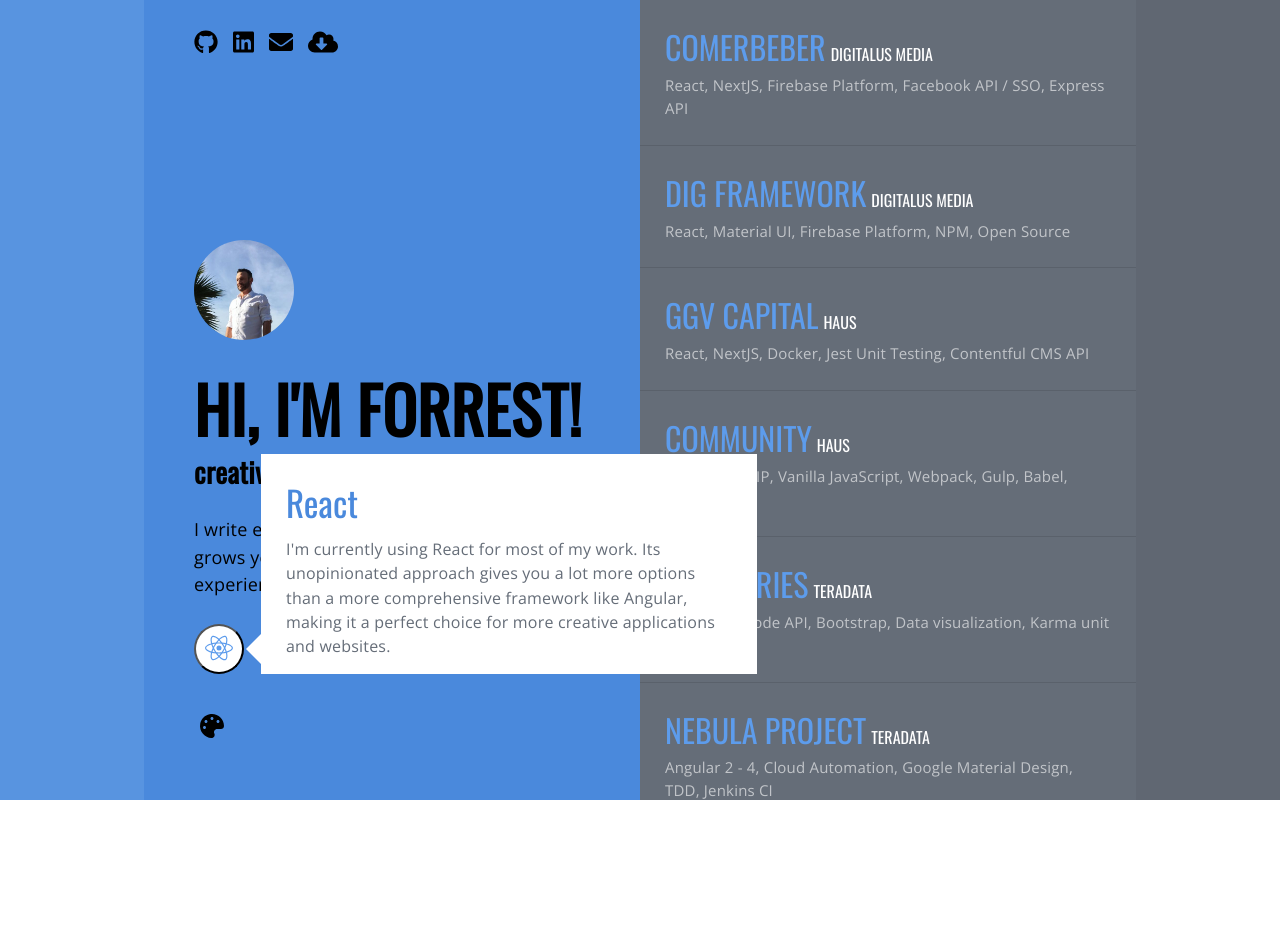
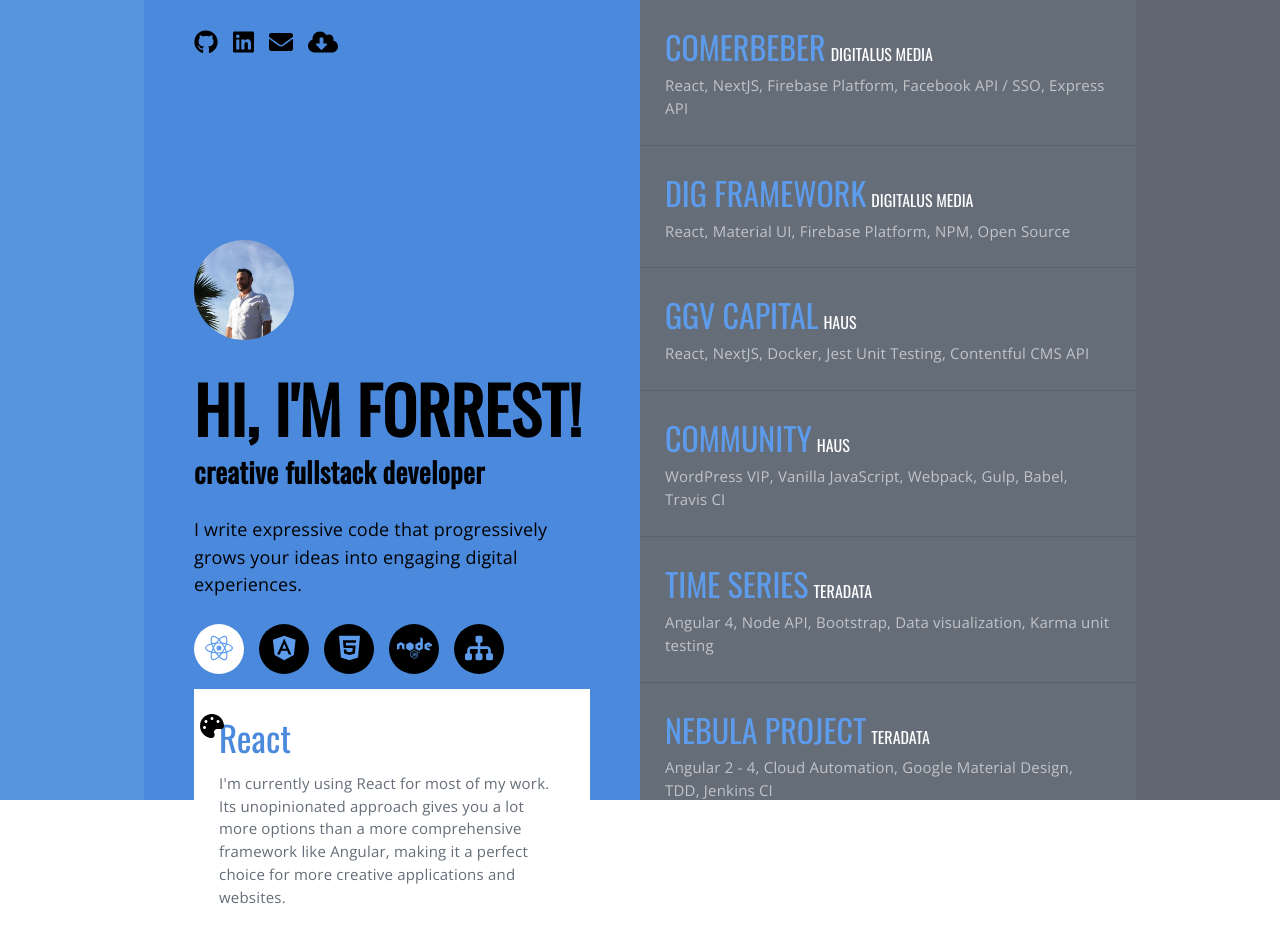
Before and after one commit to forrestLyman/forrestLyman.github.io, a React app: page / in a window 1280 px wide. Both pictures are taken after a click on the button 219 px from the left and 648 px from the top of the page. Shown: the top 942 px of the page. Before the commit the page ends 800 px from the top, so only its background shows below. Built offline with nearby package versions, Linux system fonts and the light colour scheme.

Commit message:
finishes first draft of skills

```diff
--- a/src/components/ui/Skills/Skills.jsx
+++ b/src/components/ui/Skills/Skills.jsx
@@ -26,7 +26,7 @@
     constructor(props) {
         super(props);
         this.state = {
-            detail: 'node'
+            detail: false
         }
         this.setWrapperRef = this.setWrapperRef.bind(this);
         this.handleClickOutside = this.handleClickOutside.bind(this);
@@ -64,8 +64,9 @@
                     <div className={styles.skills} ref={this.setWrapperRef}>
                         {this.reactSkill(theme)}
                         {this.angularSkill(theme)}
+                        {this.htmlSkill(theme)}
                         {this.nodeSkill(theme)}
-                        {this.teamSkill(theme)}
+                        {this.workflowSkill(theme)}
 
 
                     </div>
@@ -75,12 +76,13 @@
     }
 
     reactSkill = (theme) => {
+        const active = this.state.detail === 'react';
         return (
-            <div className={styles.skill}>
+            <div className={active ? styles.skillActive : styles.skill}>
                 <button className={theme.color.light} onClick={() => this.setView('react')}>
                     <FontAwesomeIcon icon={faReact} />
                 </button>
-                <div className={this.state.detail === 'react' ? styles.detailOpen : styles.detail}>
+                <div className={active ? styles.detailOpen : styles.detail}>
                     <div className={styles.detailBody}>
                         <h2 className={theme.color.dark}>React</h2>
                         <p>I'm currently using React for most of my work. Its unopinionated approach gives you a lot
@@ -94,16 +96,37 @@
     }
 
     angularSkill = (theme) => {
+        const active = this.state.detail === 'angular';
         return (
-            <div className={styles.skill}>
+            <div className={active ? styles.skillActive : styles.skill}>
                 <button className={theme.color.light} onClick={() => this.setView('angular')}>
                     <FontAwesomeIcon icon={faAngular} />
                 </button>
-                <div className={this.state.detail === 'angular' ? styles.detailOpen : styles.detail}>
+                <div className={active ? styles.detailOpen : styles.detail}>
                     <div className={styles.detailBody}>
                         <h2 className={theme.color.dark}>Angular</h2>
-                        <p>I focused exclusively on Angular and TypeScript development for a number of years, working on a daily basis
-                            with Angular 1-5. Its an amazing platform for building enterprise browser applications.</p>
+                        <p>I focused exclusively on Angular and TypeScript development for a number of years, working
+                            with Angular 1-5 on a daily basis. Its an amazing platform for building enterprise browser applications.</p>
+                    </div>
+                </div>
+            </div>
+        )
+    }
+
+    htmlSkill = (theme) => {
+        const active = this.state.detail === 'html';
+        return (
+            <div className={active ? styles.skillActive : styles.skill}>
+                <button className={theme.color.light} onClick={() => this.setView('html')}>
+                    <FontAwesomeIcon icon={faHtml5} />
+                </button>
+                <div className={active ? styles.detailOpen : styles.detail}>
+                    <div className={styles.detailBody}>
+                        <h2 className={theme.color.dark}>HTML5</h2>
+                        <p>
+                            I always try to utilize core HTML5 / JavaScript functionality whenever posssible, since it
+                            makes the code much more performant, portable and easier to integrate.
+                        </p>
                     </div>
                 </div>
             </div>
@@ -111,12 +134,13 @@
     }
 
     nodeSkill = (theme) => {
+        const active = this.state.detail === 'node';
         return (
-            <div className={styles.skill}>
+            <div className={active ? styles.skillActive : styles.skill}>
                 <button className={theme.color.light} onClick={() => this.setView('node')}>
                     <FontAwesomeIcon icon={faNode} />
                 </button>
-                <div className={this.state.detail === 'node' ? styles.detailOpen : styles.detail}>
+                <div className={active ? styles.detailOpen : styles.detail}>
                     <div className={styles.detailBody}>
                         <h2 className={theme.color.dark}>Node / Express</h2>
                         <p>JavaScript is my language of choice for custom API development, cloud functions, and server side rendering.
@@ -130,18 +154,20 @@
         )
     }
 
-    teamSkill = (theme) => {
+    workflowSkill = (theme) => {
+        const active = this.state.detail === 'workflow';
         return (
-            <div className={styles.skill}>
-                <button className={theme.color.light} onClick={() => this.setView('team')}>
+            <div className={active ? styles.skillActive : styles.skill}>
+                <button className={theme.color.light} onClick={() => this.setView('workflow')}>
                     <FontAwesomeIcon icon={faSitemap} />
                 </button>
-                <div className={this.state.detail === 'team' ? styles.detailOpen : styles.detail}>
+                <div className={active ? styles.detailOpen : styles.detail}>
+                    <div className={styles.tabArrow}></div>
                     <div className={styles.detailBody}>
-                        <h2 className={theme.color.dark}>React</h2>
-                        <p>I'm currently using React for most of my work. Its unopinionated approach gives you a lot
-                            more options than a more comprehensive framework like Angular, making it a perfect
-                            choice for creative applications.
+                        <h2 className={theme.color.dark}>Workflow</h2>
+                        <p>
+                            I have years of experience integrating with client workflow. When its my choice I use a combination of Jira, Trello,
+                            GitFlow, Scrum, Kanban, Travis &amp; Jenkins, choosing based on the size of the team and complexity of the project.
                         </p>
                     </div>
                 </div>
--- a/src/components/ui/Skills/Skills.scss
+++ b/src/components/ui/Skills/Skills.scss
@@ -4,15 +4,16 @@
 .skills{
   color:$white;
   display: flex;
+  position: relative;
 }
 
 .skill{
-  position: relative;
   button{
     width:5rem;
     height: 5rem;
     margin-right: 1.5rem;
-    background: $white;
+    background: $black;
+    border: none;
     border-radius: 50%;
     overflow: hidden;
     font-size: 2.8rem;
@@ -21,63 +22,43 @@
   }
 }
 
+.skillActive{
+  @extend .skill;
+  button{
+    background: $white;
+  }
+}
+
 .detail{
-  display: none;
-  position: absolute;
-  bottom:0;
-  left:6.7rem;
-  z-index: 999;
+  visibility: hidden;
+  opacity: 0;
   background:$white;
-  width:0;
   height: 0;
-  transition: height 1s linear;
-  &:before {
-    content: "";
-    position: absolute;
-    bottom:1rem;                         // half way down (vertical center).
-    margin-top: -15px;                // adjust position, arrow has a height of 30px.
-    left:-30px;
-    border: solid 15px transparent;
-    border-right-color: #FFF;
-    z-index: 1;
-  }
-
- > div{
-   opacity: 0;
-   transition-delay: 500ms;
-   transition-property: opacity;
-   transition-duration: 500ms;
- }
+  width: 0;
 }
 
 .detailBody{
-  position: absolute;
-  top:0;
-  right:0;
-  bottom: 0;
-  left: 0;
   padding:2.5rem;
+  background:$white;
 }
 
 .detailOpen{
-
   @extend .detail;
-  display: block;
-  width:$desktopWidth / 2;
-  height: 22rem;
-  > div{
-    opacity: 1;
-    transition-delay: 500ms;
-    transition-property: opacity;
-    transition-duration: 500ms;
-  }
+  position: absolute;
+  top:6.5rem;
+  left:0;
+  right: 0;
+  width:100%;
+  visibility: visible;
+  opacity: 1;
+  height: auto;
+  transition: opacity .75s ease-out;
   h2{
     margin: 0 0 1rem 0;
   }
 
   p {
     margin: 0 0 1.5rem 0;
-    font-size: 1.6rem;
     color: $darkgray-light;
   }
 }
```
